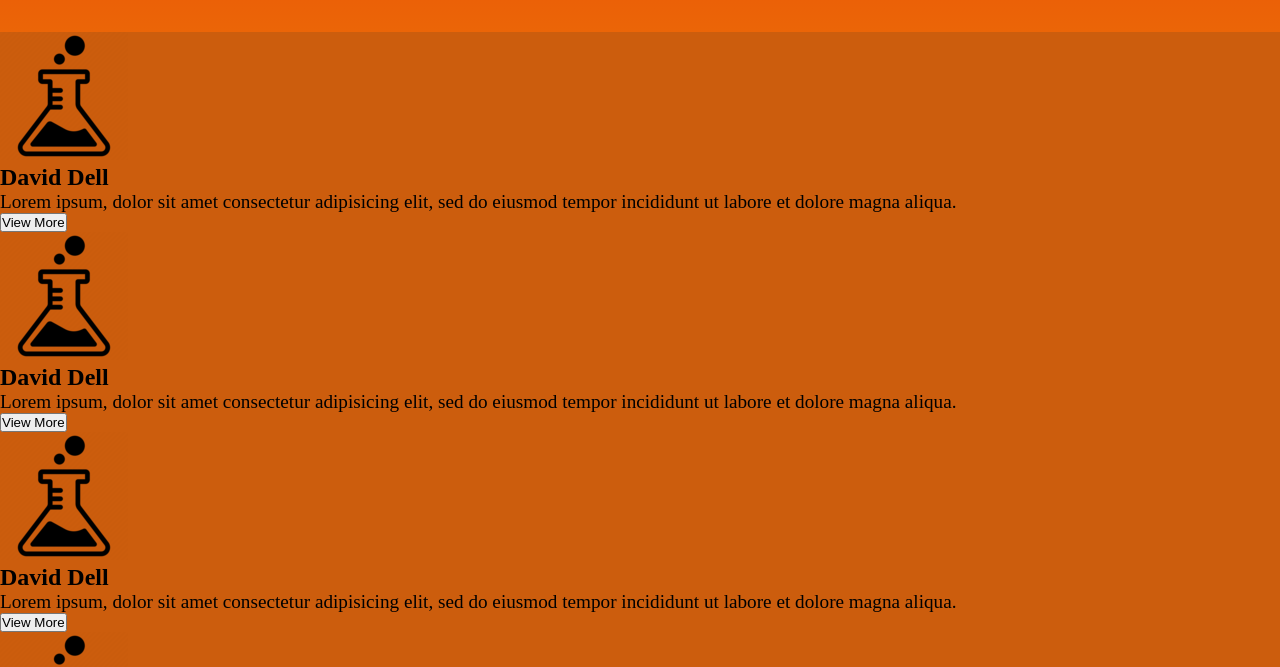
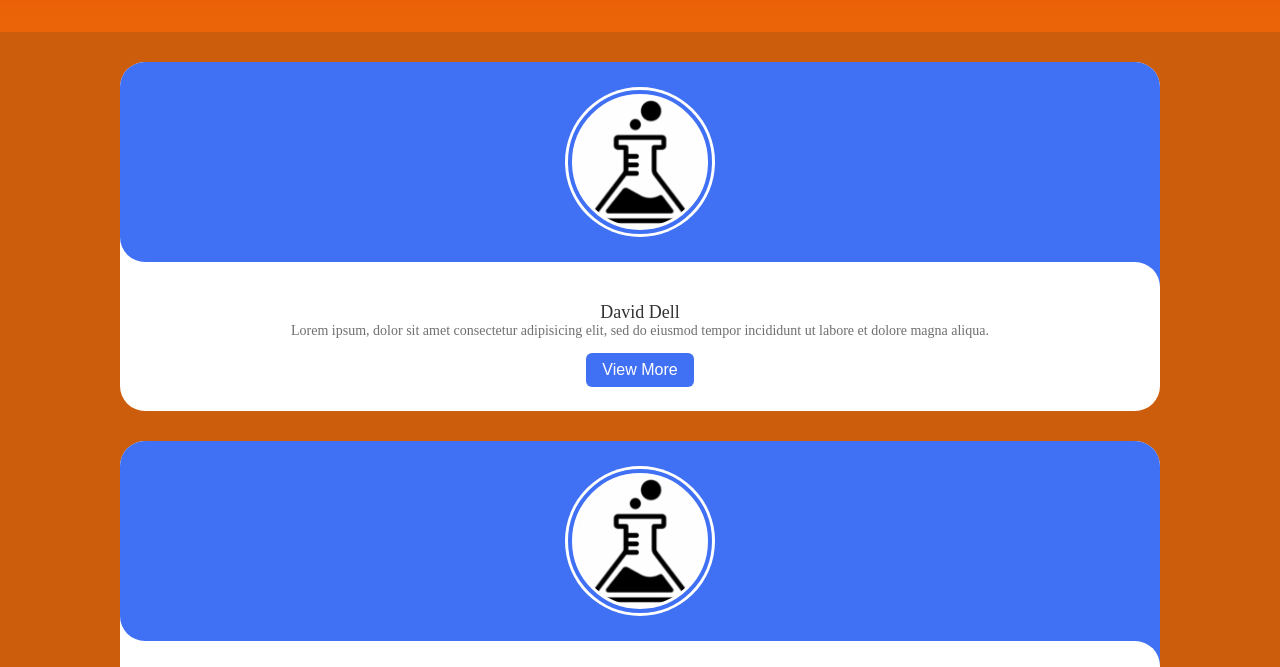
Before and after one commit to NathaLopesZerbo/projeto-cl, a plain HTML site: page src/paginas/servicos.html in a window 1280 px wide. Shown: the part 90-757 px from the top of the page. Drawn offline with nearby package versions, Linux system fonts and the light colour scheme; files that its build step writes are made by us from their sources; a script that the page names is missing; files whose address does not match are found by name.

Commit message:
Arrumando a Pagina Serviço
Centralizando a Div

```diff
--- a/src/estilo/servicos.css
+++ b/src/estilo/servicos.css
@@ -87,3 +87,131 @@ a.link-educa{
 #marcado-servico{
     color: var(--cor02);
 }
+
+
+.slide-container{
+    max-width: 1120px;
+    width: 100%;
+    padding: 40px 0;
+    margin: 0 auto;
+}
+.slide-content{
+    margin: 0 40px;
+    overflow: hidden;
+    border-radius: 25px;
+}
+.card{
+    border-radius: 25px;
+    background-color: #fff;
+}
+.image-content,
+.card-content{
+    display: flex;
+    flex-direction: column;
+    align-items: center;
+    justify-content: center;
+    padding: 10px 14px;
+    margin-top: 30px;
+}
+.image-content{
+    position: relative;
+    row-gap: 5px;
+    padding: 25px 0;
+}
+.overlay{
+    position: absolute;
+    left: 0;
+    top: 0;
+    height: 100%;
+    width: 100%;
+    background-color: #4070F4;
+    border-radius: 25px 25px 0 25px;
+}
+.overlay::before,
+.overlay::after{
+    content: '';
+    position: absolute;
+    right: 0;
+    bottom: -40px;
+    height: 40px;
+    width: 40px;
+    background-color: #4070F4;
+}
+.overlay::after{
+    border-radius: 0 25px 0 0 ;
+    background-color: #FFF;
+}
+.card-image{
+    position: relative;
+    height: 150px;
+    width: 150px;
+    border-radius: 50%;
+    background: #FFF;
+    padding: 3px;
+}
+.card-image .card-image{
+    position: relative;
+    height: 100%;
+    width: 100%;
+    object-fit: cover;
+    border-radius: 50%;
+    border: 4px solid #4070F4;
+}
+.name{
+    font-size: 18px;
+    font-weight: 500;
+    color: #333;
+}
+.description{
+    font-size: 14px;
+    color: #707070;
+    text-align: center;
+}
+.button{
+    border: none;
+    font-size: 16px;
+    color: #FFF;
+    padding: 8px 16px;
+    background-color: #4070F4;
+    border-radius: 6px;
+    margin: 14px;
+    cursor: pointer;
+    transition: all 0.3s ease;
+}
+.button:hover{
+    background-color: #4070F4;
+}
+.swiper-navBtn{
+    color: #6E93f7;
+    transition: color 0.3 ease;
+}
+.swiper-navBtn:hover{
+    color: #6E93f7;
+}
+.swiper-navBtn::before,
+.swiper-navBtn::after{
+    font-size: 40px;
+}
+.swiper-button-next{
+    right: 0;
+}
+.swiper-button-prev{
+    left: 0;
+}
+.swiper-pagination.bullet{
+    background-color: #6E93f7;
+    opacity: 1;
+}
+.swiper-pagination.bullet-active{
+    background-color: #4070F4;
+}
+
+@media screen and (max-width: 768px) {
+    .slide-content{
+        margin: 0 10px;
+
+    }
+    .swiper-navBtn{
+        display: none;
+    }
+}
```
